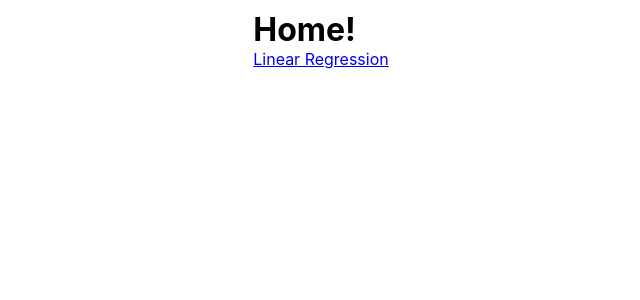
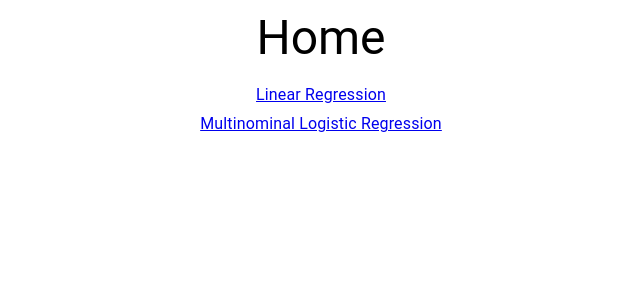
Before and after one commit to austin437/machine-learning, a React (Create React App) app: page /#/ in a window 1280 px wide. Shown: the top 300 px of the page, without its empty margins (319-959 px from the left). Built offline with nearby package versions, Linux system fonts and the light colour scheme.

Commit message:
Added multinominal-logistic regression to app.js

```diff
--- a/src/App.js
+++ b/src/App.js
@@ -1,6 +1,6 @@
 import React from "react";
 import "./App.css";
-import { Home, LinearRegression } from "./components";
+import { Home, LinearRegression, MultinominalLogisticRegression } from "./components";
 import { Routes, Route } from "react-router-dom";
 
 const App = () => {
@@ -9,6 +9,7 @@ const App = () => {
             <Routes>
                 <Route path="/" element={<Home />} />
                 <Route path="/linear-regression" element={<LinearRegression />} />
+                <Route path="/multinominal-logistic-regression" element={<MultinominalLogisticRegression />} />
             </Routes>
         </div>
     );
--- a/src/components/Home/index.jsx
+++ b/src/components/Home/index.jsx
@@ -1,12 +1,20 @@
 import React from "react";
 import { Link } from "react-router-dom";
+import { Typography } from "@mui/material";
 
 const Home = () => {
     return (
-        <div>
-            <h1>Home!</h1>
-            <Link to={`/linear-regression`}>Linear Regression</Link>
-        </div>
+        <>
+            <Typography variant="h3" component="div" gutterBottom>
+                Home
+            </Typography>
+            <Typography variant="body1" gutterBottom>
+                <Link to={`/linear-regression`}>Linear Regression</Link>
+            </Typography>
+            <Typography variant="body1" gutterBottom>
+                <Link to={`/multinominal-logistic-regression`}>Multinominal Logistic Regression</Link>
+            </Typography>
+        </>
     );
 };
 
--- /dev/null
+++ b/src/components/MultinominalLogisticRegression/index.jsx
@@ -0,0 +1,7 @@
+import React from "react";
+
+const MultinominalLogisticRegression = () => {
+    return <h1>MultiNominal</h1>;
+};
+
+export { MultinominalLogisticRegression };
--- a/src/components/index.js
+++ b/src/components/index.js
@@ -1,5 +1,6 @@
 import { Home } from "./Home";
 import { LinearRegression } from "./LinearRegression";
+import { MultinominalLogisticRegression } from "./MultinominalLogisticRegression";
 import { LoadCsv } from "./LoadCsv";
 import { FeatureSelector } from "./FeatureSelector";
 import { LoadOptions } from "./LoadOptions";
@@ -11,6 +12,7 @@ import { Finish } from "./Finish";
 export {
     Home,
     LinearRegression,
+    MultinominalLogisticRegression,
     LoadCsv,
     FeatureSelector,
     LoadOptions,
```
Also changed, not shown: src/components/MultinominalLogisticRegression/lib/index.js (added), src/components/MultinominalLogisticRegression/lib/initialState.js (added), src/components/MultinominalLogisticRegression/lib/reducer.js (added).
